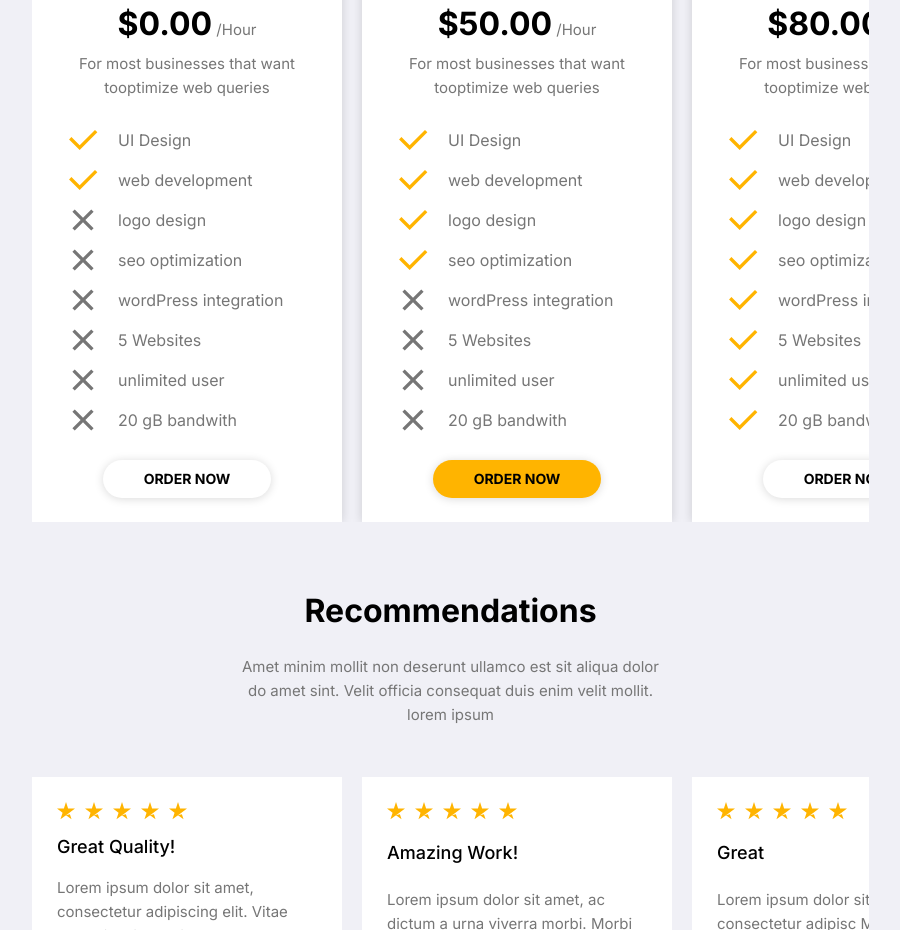
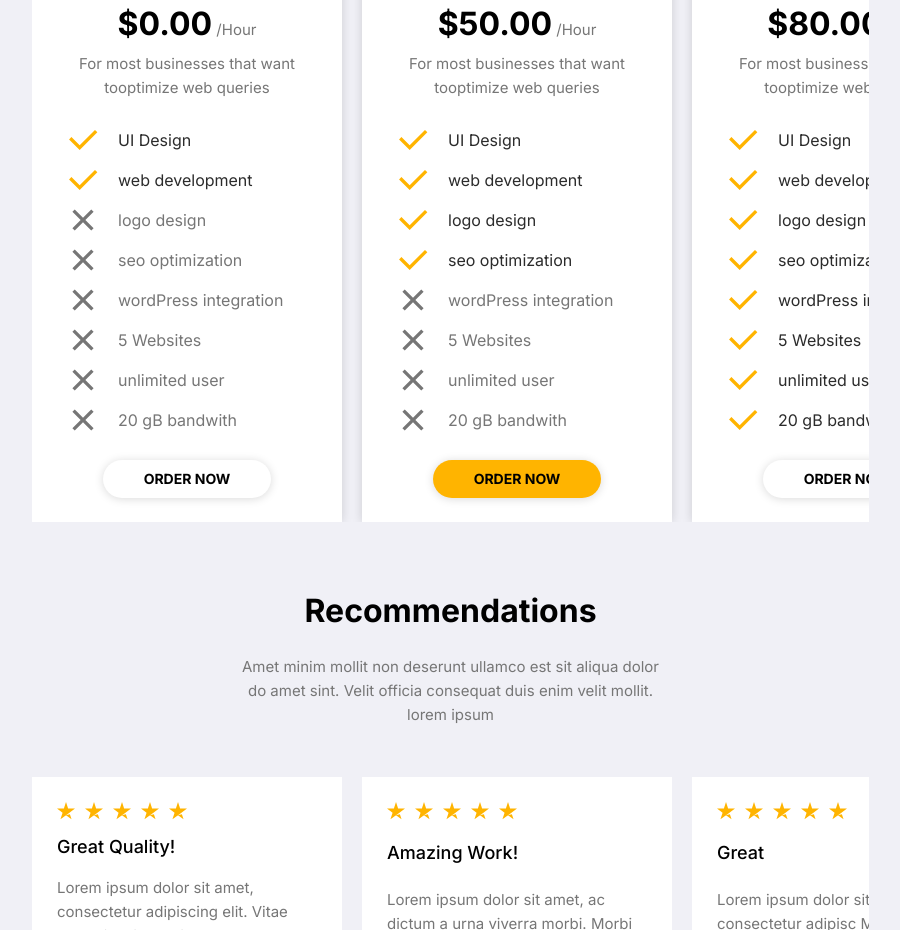
Before and after one commit to adastion/adastion-portfolio-start-project, a React app: page / in a window 1280 px wide. Shown: the part 1820-2750 px from the top of the page, without its empty margins (288-1188 px from the left). Built offline with nearby package versions, Linux system fonts and the light colour scheme.

Commit message:
fixing text color to PricePlans

```diff
--- a/src/layout/section/price/PricePlans_Styles.ts
+++ b/src/layout/section/price/PricePlans_Styles.ts
@@ -47,6 +47,10 @@ const CardPrice = styled.li<CardPricePropsType>`
     gap: 15px;
     width: 100%;
     color: ${theme.colors.secondary};
+
+    & span.activeColor {
+      color: ${theme.colors.primary};
+    }
   }
 
   & ${Button} {
--- a/src/layout/section/price/cardPrice/CardPrice.tsx
+++ b/src/layout/section/price/cardPrice/CardPrice.tsx
@@ -38,7 +38,7 @@ export const CardPrice = (props: CardPricePropsType) => {
                 fill={S.checked ? theme.colors.secondaryBg : theme.colors.secondary}
                 key={index}
               />
-              <span>{S.service}</span>
+              <span className={S.checked ? 'activeColor' : ''}>{S.service}</span>
             </li>
           ))}
         </FlexWrapper>
```
